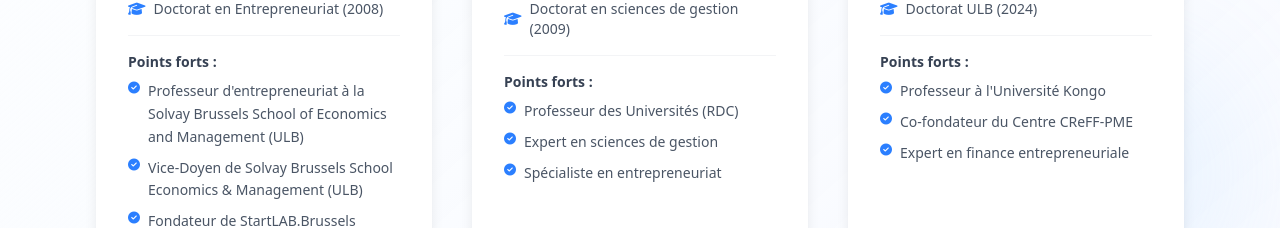
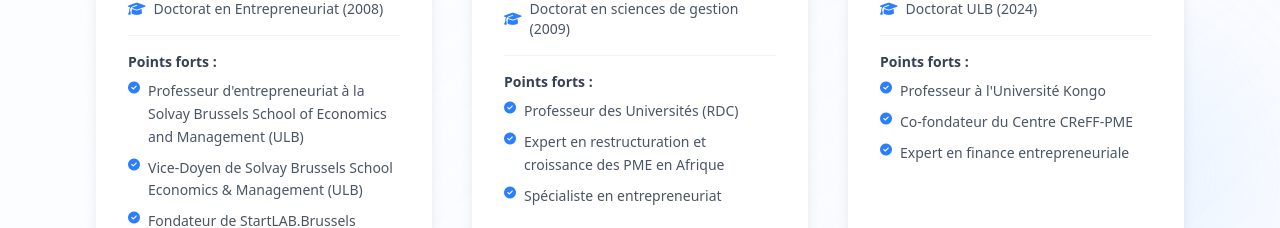
Before and after one commit to EThys/centreDeRecherche, a Vue app: page / in a window 1280 px wide. Shown: the part 4572-4800 px from the top of the page. Built offline with nearby package versions, Linux system fonts and the light colour scheme.

Commit message:
fix: mettre à jour les informations de Justin Kamavuako (expert en restructuration PME)

```diff
--- a/src/components/TeamComponent.vue
+++ b/src/components/TeamComponent.vue
@@ -136,7 +136,7 @@ const teamMembers = ref<TeamMember[]>([
     photo: researchImage3,
     highlights: [
       "Professeur des Universités (RDC)",
-      "Expert en sciences de gestion",
+      "Expert en restructuration et croissance des PME en Afrique",
       "Spécialiste en entrepreneuriat"
     ],
     education: "Doctorat en sciences de gestion (2009)",
```
